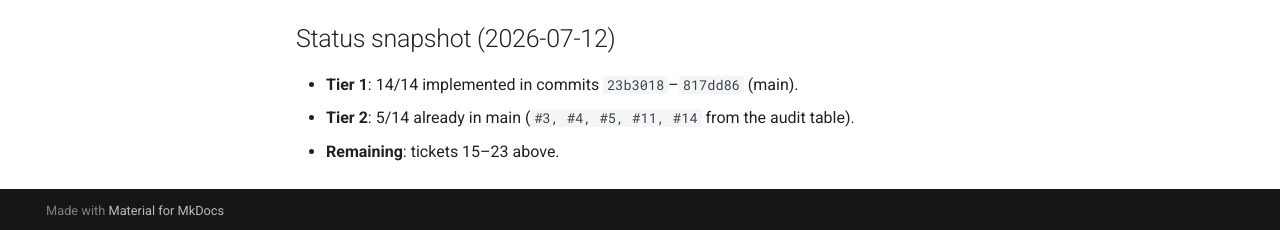
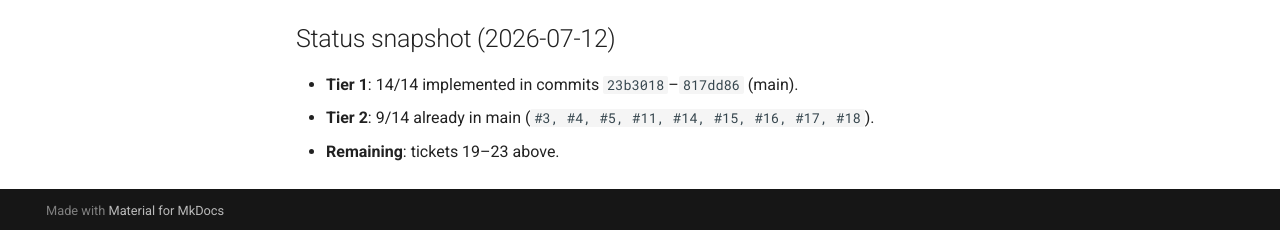
Before and after one commit to pplmx/llm, an MkDocs documentation site: the page built from docs/audits/2026-07-12-tickets/README.md, in a window 1280 px wide and 900 px high, scrolled down 1896 px. Shown: the part 667-897 px from the top of the window. Built offline with MkDocs 1.6.1 and Material for MkDocs 9.7.7, drawn with Linux system fonts in a browser that asks for light colours; comment, search, counter and statistics services are not loaded.

Commit message:
docs(audit): mark T2 #15/#16/#17/#18 done in tickets README

```diff
--- a/docs/audits/2026-07-12-tickets/README.md
+++ b/docs/audits/2026-07-12-tickets/README.md
@@ -71,5 +71,5 @@
 ## Status snapshot (2026-07-12)
 
 - **Tier 1**: 14/14 implemented in commits `23b3018`–`817dd86` (main).
-- **Tier 2**: 5/14 already in main (`#3, #4, #5, #11, #14` from the audit table).
-- **Remaining**: tickets 15–23 above.
+- **Tier 2**: 9/14 already in main (`#3, #4, #5, #11, #14, #15, #16, #17, #18`).
+- **Remaining**: tickets 19–23 above.
```
